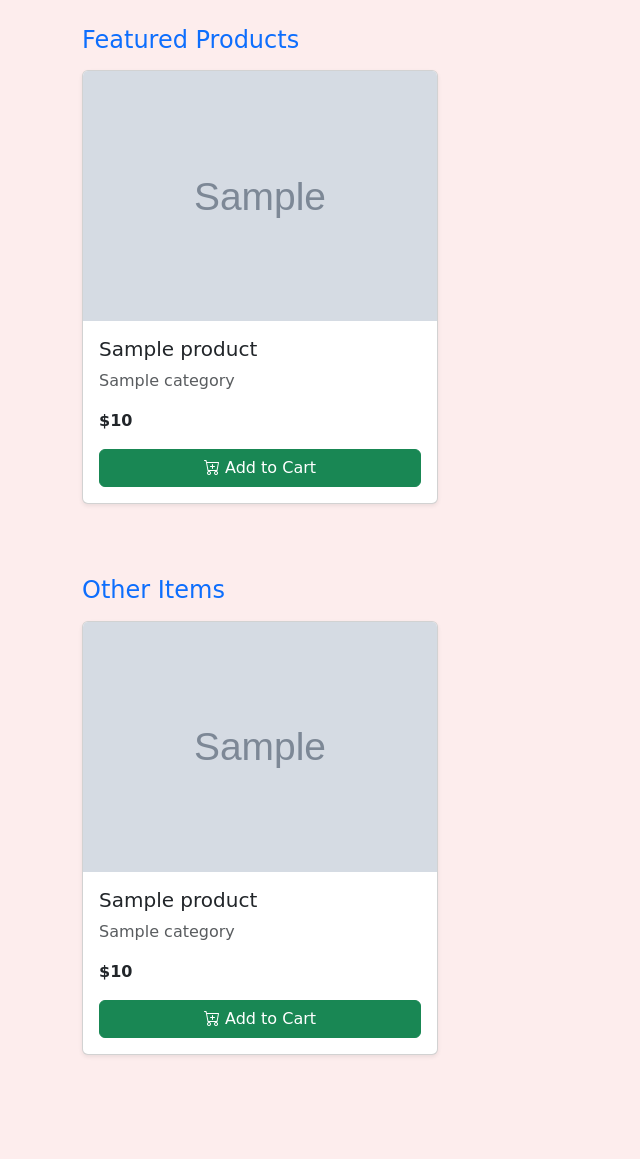
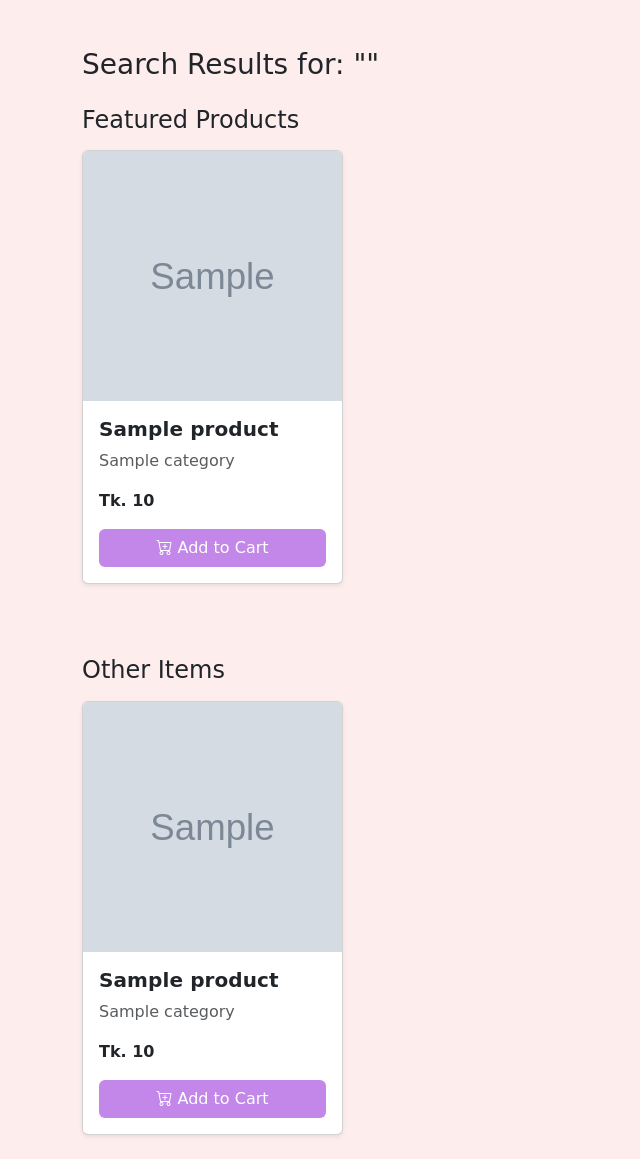
Before and after one commit to Nephophile06/Sketchify, a Flask app: template app/templates/Components/Search/search_results.html in a window 1280 px wide. Shown: the part 128-1287 px from the top of the page, without its empty margins (0-640 px from the left). Before the commit the page ends 1184 px from the top, so only its background shows below. Run offline with Flask 3, Linux system fonts and the light colour scheme; the template is opened without the code that fills it: most values are stand-ins (such as "Sample title", 1, 10 or a date in 2020); grey boxes marked "Sample" are stand-in pictures.

Commit message:
search page checked

```diff
--- a/app/templates/Components/Search/search_results.html
+++ b/app/templates/Components/Search/search_results.html
@@ -20,18 +20,38 @@
       rel="stylesheet"
       href="{{ url_for('static', filename='css/homepage.css') }}"
     />
+
+    <style>
+  .btn-purple {
+    background-color: #c287e8;
+    color: white;
+  }
+
+  .btn-purple:hover {
+    background-color: #a266c8;
+    color: white;
+  }
+
+  .card-title {
+  font-weight: 800;
+  letter-spacing: 0.1px;
+}
+
+</style>
+
+
   </head>
-  <body>
+  <body style="padding-top: 80px;">
     {% include 'Components/navbar.html' %}
 
     <div class="container mt-5 pt-5">
       <h3 class="mb-4">Search Results for: "{{ query }}"</h3>
 
       {% if fproducts %}
-      <h4 class="text-primary mb-3">Featured Products</h4>
+      <h4 class="mb-3">Featured Products</h4>
       <div class="row mb-5">
         {% for product in fproducts %}
-        <div class="col-md-4 mb-4">
+        <div class="col-md-3 mb-4">
           <div class="card h-100 shadow-sm">
             <img
               src="{{ product.image }}"
@@ -42,13 +62,13 @@
             <div class="card-body d-flex flex-column">
               <h5 class="card-title">{{ product.name }}</h5>
               <p class="text-muted">{{ product.category }}</p>
-              <p class="fw-bold mb-3">${{ product.price }}</p>
+              <p class="fw-bold mb-3">Tk. {{ product.price }}</p>
               <form
                 action=""
                 method="POST"
                 class="mt-auto"
               >
-                <button type="submit" class="btn btn-success w-100">
+                <button type="submit" class="btn btn-purple w-100">
                   <i class="bi bi-cart-plus"></i> Add to Cart
                 </button>
               </form>
@@ -58,10 +78,10 @@
         {% endfor %}
       </div>
       {% endif %} {% if products %}
-      <h4 class="text-primary mb-3">Other Items</h4>
+      <h4 class="mb-3">Other Items</h4>
       <div class="row">
         {% for product in products %}
-        <div class="col-md-4 mb-4">
+        <div class="col-md-3 mb-4">
           <div class="card h-100 shadow-sm">
             <img
               src="{{ product.image }}"
@@ -72,13 +92,13 @@
             <div class="card-body d-flex flex-column">
               <h5 class="card-title">{{ product.name }}</h5>
               <p class="text-muted">{{ product.category }}</p>
-              <p class="fw-bold mb-3">${{ product.price }}</p>
+              <p class="fw-bold mb-3">Tk. {{ product.price }}</p>
               <form
                 action=""
                 method="POST"
                 class="mt-auto"
               >
-                <button type="submit" class="btn btn-success w-100">
+                <button type="submit" class="btn btn-purple w-100">
                   <i class="bi bi-cart-plus"></i> Add to Cart
                 </button>
               </form>
```
